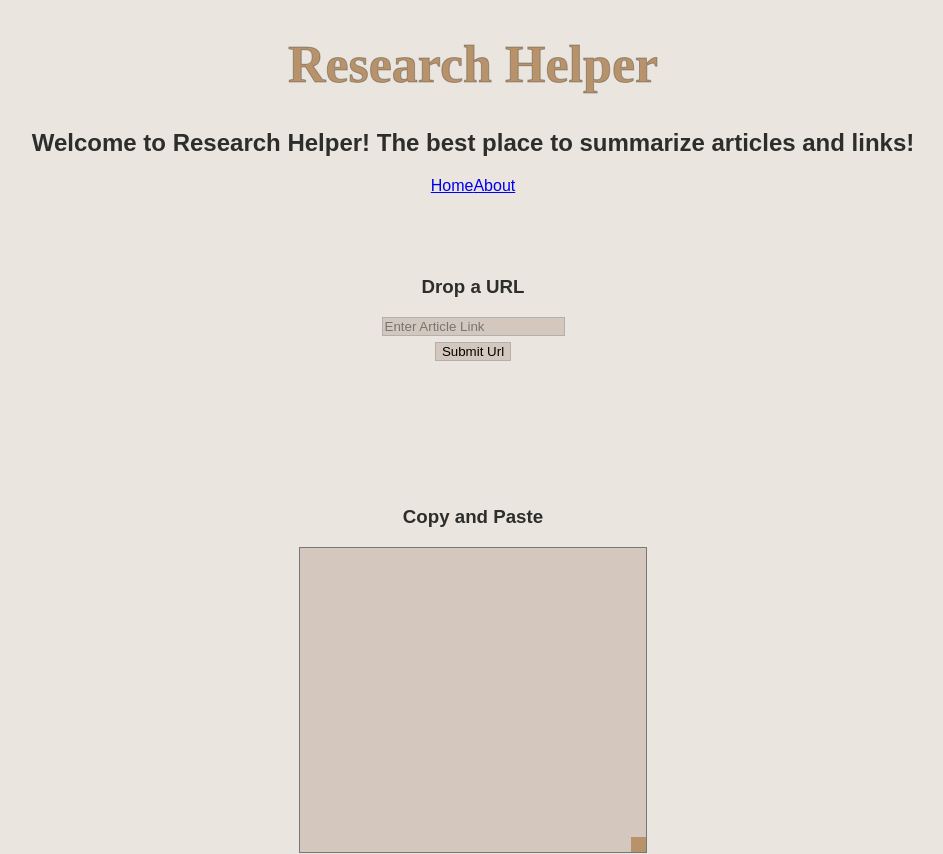
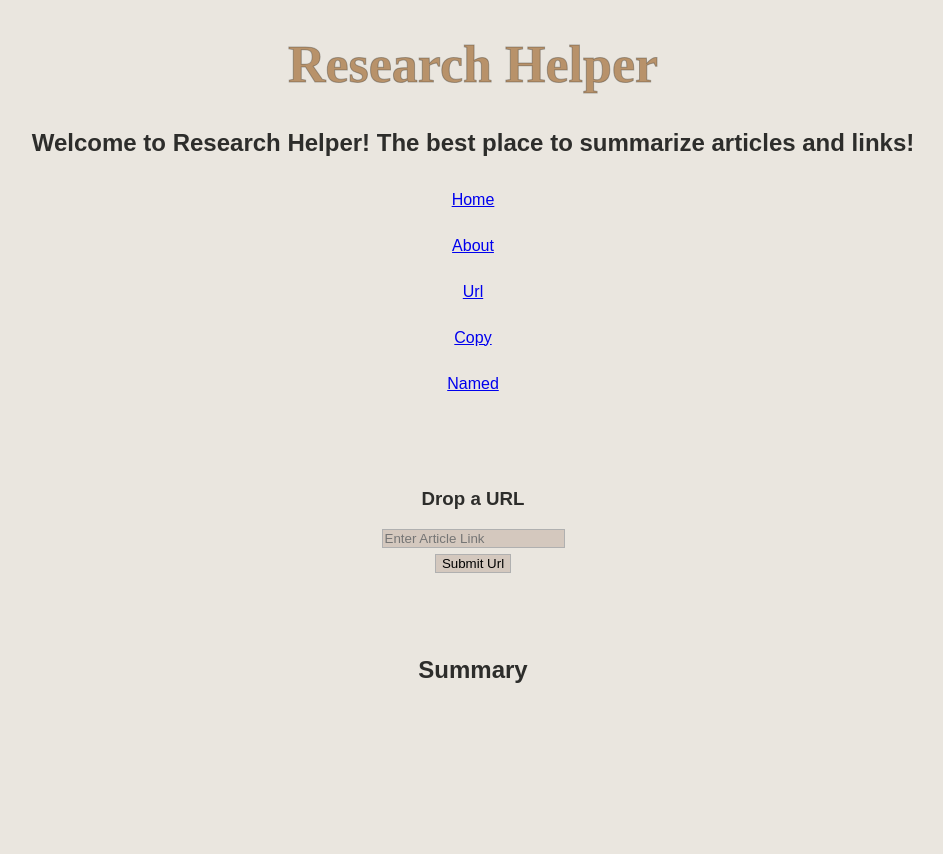
Before and after one commit to jww2145/Paper-Summarizer, a React (Create React App) app: page /Url in a window 1280 px wide. Before the commit this address led to /. Shown: the top 854 px of the page, without its empty margins (167-1110 px from the left). After the commit the page ends 800 px from the top, so only its background shows below. Built offline with nearby package versions, Linux system fonts and the light colour scheme; a web font is replaced by a local one.

Commit message:
debug setWhichDisplay

```diff
--- a/src/App.js
+++ b/src/App.js
@@ -6,6 +6,9 @@ import About from "./Components/About";
 import Fourohfour from "./Components/Fourohfour";
 import Navbar from "./Components/Navbar"
 import "./styles/App.css"
+import Copy from "./Components/Copy";
+import Named from "./Components/Named";
+import Url from "./Components/Url";
 
 
 function App() {
@@ -25,6 +28,9 @@ function App() {
         <Route path='/' element={<Home />} />
         <Route path='/about' element={<About/>} />
         <Route path='*' element={<Fourohfour/>} />
+        <Route path='/Url' element={<Url/>} />
+        <Route path='/Copy' element={<Copy/>} />
+        <Route path='/Named' element={<Named/>} />
         </Routes>
 
     </div>
--- a/src/Components/ArticleContainer.js
+++ b/src/Components/ArticleContainer.js
@@ -4,71 +4,16 @@ import PieChart from "./PieChart"
 import { Chart } from "react-google-charts";
 
 
-function ArticleContainer({summary, whichDisplay, data}) {
+function ArticleContainer({summary}) {
 
   const showSummary = summary.map(item => <Sentence key = {item.rank} item={item} />)
 
-  const displayChart = whichDisplay === 'ner'
-
-  console.log(data)
-
-  let top = []
-
-  if(displayChart){
-    top.push(data[0])
-
-    let newArray = data.slice(1)
-
-    let sum = 0
-
-    newArray.forEach(arr => {
-        sum += arr[1]
-    })
-
-    let average = sum / (data.length - 1)
-    let others = 0
-
-    data.forEach(arr => {
-      if(arr[1] > average){
-        top.push(arr)
-      }else{
-        others++
-      }
-    })
-
-    top.push(['Others', others])
-  }
-
-  const options = {
-    chartArea:{
-      width: '100%',
-      height: '80%',
-    },
-    colors: ['#AF9f8C', '#7F867B', '#C7C7BB', '#D4C8BE', 'D4BAB0', '#7F867B', '#C1ABAD', '#C7C7BB', '#BA494B', '#E5CBC1', '#F0E7DA', '#A6B4B3', '#E3E4E0'],
-    is3D: true,
-    backgroundColor: {
-        fill: '#EFEDE7',
-        stroke: '#b0b0b0',
-        strokeWidth: 2
-      },
-    legend: { position: "bottom" }
-  };
 
 
   return (
-    <div>
-      {!displayChart && <div id='summary-container'>
-        <h2>{displayChart ? 'Named Entities' : 'Summary'}</h2>
+    <div id='summary-container'>
+        <h2>Summary</h2>
           {showSummary}
-      </div>}
-      {displayChart && <div id = "chart-container">
-        <h2>{displayChart ? 'Named Entities' : 'Summary'}</h2>
-        {<Chart
-            chartType = "PieChart"
-            data = {top}
-            options = {options}
-          />}
-      </div>}
     </div>
   )
 }
--- /dev/null
+++ b/src/Components/ChartContainer.js
@@ -0,0 +1,61 @@
+import React from 'react'
+import Chart from 'react-google-charts'
+
+function ChartContainer({data}) {
+
+    let top = []
+
+
+      top.push(data[0])
+
+      let newArray = data.slice(1)
+
+      let sum = 0
+
+      newArray.forEach(arr => {
+          sum += arr[1]
+      })
+
+      let average = sum / (data.length - 1)
+      let others = 0
+
+      data.forEach(arr => {
+        if(arr[1] > average){
+          top.push(arr)
+        }else{
+          others++
+        }
+      })
+
+      top.push(['Others', others])
+
+
+    const options = {
+      chartArea:{
+        width: '100%',
+        height: '80%',
+      },
+      colors: ['#AF9f8C', '#7F867B', '#C7C7BB', '#D4C8BE', 'D4BAB0', '#7F867B', '#C1ABAD', '#C7C7BB', '#BA494B', '#E5CBC1', '#F0E7DA', '#A6B4B3', '#E3E4E0'],
+      is3D: true,
+      backgroundColor: {
+          fill: '#EFEDE7',
+          stroke: '#b0b0b0',
+          strokeWidth: 2
+        },
+      legend: { position: "bottom" }
+    };
+
+
+  return (
+    <div id = "chart-container">
+        <h2>Named Entities</h2>
+        <Chart
+            chartType = "PieChart"
+            data = {top}
+            options = {options}
+          />
+      </div>
+  )
+}
+
+export default ChartContainer
--- /dev/null
+++ b/src/Components/Copy.js
@@ -0,0 +1,33 @@
+import React, {useState} from 'react'
+import ArticleContainer from './ArticleContainer'
+import PostArticle from './PostArticle'
+
+
+function Copy() {
+    const [body, setBody] = useState([])
+    const [displayActive, setDisplayActive] = useState(false)
+
+    const summarizePaste = (article) => {
+        fetch(`https://api.intellexer.com/summarizeText?apikey=${process.env.REACT_APP_API_KEY}&conceptsRestriction=7&returnedTopicsCount=2&summaryRestriction=7&textStreamLength=1000`,{
+            method: 'POST',
+            body: JSON.stringify(article)
+        })
+        .then(res => res.json())
+        .then(data => {
+          if(data.items){
+            setBody(data.items)
+          }else{
+            setDisplayActive(false)
+          }
+        })
+    }
+
+  return (
+    <div>
+         {!displayActive && <PostArticle  setDisplayActive = {setDisplayActive} summarizePaste={summarizePaste}/>}
+         <ArticleContainer summary={body}/>
+    </div>
+  )
+}
+
+export default Copy
--- a/src/Components/Home.js
+++ b/src/Components/Home.js
@@ -4,73 +4,12 @@ import ArticleContainer from "./ArticleContainer";
 import PostArticle from "./PostArticle"
 import Ner from "./Ner";
 
+
 function Home() {
-
-  const [summary, setSummary] = useState([])
-  const [namedData, setNamedData] = useState([])
-  const [body, setBody] = useState([])
-  const [displayActive,setDisplayActive] = useState(false)
-  const [whichDisplay, setWhichDisplay] = useState('')
-
-
-  const postArticle = (newArticle) => {
-    fetch(`http://api.intellexer.com/summarize?apikey=${process.env.REACT_APP_API_KEY}&conceptsRestrictions=7&summaryRestriction=7&url=${newArticle.url}`)
-      .then(res => res.json())
-      .then(newSummary => {
-        if(newSummary.items){
-           setSummary(newSummary.items)
-        }else{
-           setDisplayActive(false)
-         }
-      })
-    }
-
-
-  const summarizePaste = (article) => {
-      fetch(`https://api.intellexer.com/summarizeText?apikey=${process.env.REACT_APP_API_KEY}&conceptsRestriction=7&returnedTopicsCount=2&summaryRestriction=7&textStreamLength=1000`,{
-          method: 'POST',
-          body: JSON.stringify(article)
-      })
-      .then(res => res.json())
-      .then(data => {
-        if(data.items){
-          setBody(data.items)
-        }else{
-          setDisplayActive(false)
-        }
-      })
-  }
-
-  const recognizeEntity = (newEntity) => {
-    fetch(`https://api.intellexer.com/recognizeNe?apikey=${process.env.REACT_APP_API_KEY}&loadNamedEntities=true&url=${newEntity.ner}`)
-    .then(res => res.json())
-    .then(reData => {
-      if(reData.entities){
-        setNamedData(reData.entities)
-      }else{
-        setDisplayActive(false)
-      }
-    })
-  }
-
-  let output = [['Entities', 'Appearances']]
-
-  namedData.forEach(entity => {
-    if(entity.type == 1){
-      output.push([`${entity.text}`, entity.sentenceIds.length])
-    }
-  })
-
-  let subject = whichDisplay === 'url' ? summary : (whichDisplay === 'copy' ? body : namedData)
-
   return (
 
     <div className='test'>
-      {!displayActive && <ArticleSummarizer setWhichDisplay = {setWhichDisplay} setDisplayActive = {setDisplayActive} postArticle={postArticle}/>}
-        {!displayActive && <PostArticle setWhichDisplay = {setWhichDisplay} setDisplayActive = {setDisplayActive} summarizePaste={summarizePaste}/>}
-        {!displayActive && <Ner setWhichDisplay = {setWhichDisplay} setDisplayActive = {setDisplayActive} recognizeEntity={recognizeEntity}/>}
 
-        {displayActive && <ArticleContainer  data = {output} summary={subject} whichDisplay = {whichDisplay}/>}
 
     </div>
   )
--- /dev/null
+++ b/src/Components/Named.js
@@ -0,0 +1,38 @@
+import React, {useState} from 'react'
+import ChartContainer from './ChartContainer'
+import Ner from './Ner'
+
+function Named() {
+    const [namedData, setNamedData] = useState([])
+
+    const [displayActive,setDisplayActive] = useState(false)
+
+    const recognizeEntity = (newEntity) => {
+        fetch(`https://api.intellexer.com/recognizeNe?apikey=${process.env.REACT_APP_API_KEY}&loadNamedEntities=true&url=${newEntity.ner}`)
+        .then(res => res.json())
+        .then(reData => {
+          if(reData.entities){
+            setNamedData(reData.entities)
+          }else{
+            setDisplayActive(false)
+          }
+        })
+      }
+
+      let output = [['Entities', 'Appearances']]
+
+      namedData.forEach(entity => {
+        if(entity.type == 1){
+          output.push([`${entity.text}`, entity.sentenceIds.length])
+        }
+      })
+
+  return (
+    <div>
+        {!displayActive && <Ner  setDisplayActive = {setDisplayActive} recognizeEntity={recognizeEntity}/>}
+        <ChartContainer  data={output}/>
+    </div>
+  )
+}
+
+export default Named
--- a/src/Components/Navbar.js
+++ b/src/Components/Navbar.js
@@ -2,11 +2,13 @@ import {Link} from 'react-router-dom'
 
 function Navbar() {
   return (
-    <div>
-        <Link to="/">Home</Link>
-        <Link to="/about">About</Link>
-
-    </div>
+    <ul className='navbar'>
+       <li className='navbar-link'><Link to="/">Home</Link></li>
+      <li className='navbar-link'><Link to="/about">About</Link></li>
+      <li className='navbar-link'><Link to="/Url">Url</Link></li>
+      <li className='navbar-link'><Link to="/Copy">Copy</Link></li>
+      <li className='navbar-link'><Link to="/Named">Named</Link></li>
+    </ul>
   )
 }
 
--- /dev/null
+++ b/src/Components/Url.js
@@ -0,0 +1,32 @@
+import React, {useState} from 'react'
+import ArticleContainer from './ArticleContainer'
+import ArticleSummarizer from './ArticleSummarizer'
+
+function Url() {
+
+    const [summary, setSummary] = useState([])
+    const [displayActive,setDisplayActive] = useState(false)
+
+    const postArticle = (newArticle) => {
+        fetch(`http://api.intellexer.com/summarize?apikey=${process.env.REACT_APP_API_KEY}&conceptsRestrictions=7&summaryRestriction=7&url=${newArticle.url}`)
+          .then(res => res.json())
+          .then(newSummary => {
+            if(newSummary.items){
+               setSummary(newSummary.items)
+            }else{
+               setDisplayActive(false)
+             }
+          })
+        }
+
+
+
+  return (
+    <div>
+        {!displayActive && <ArticleSummarizer  setDisplayActive = {setDisplayActive} postArticle={postArticle}/>}
+        <ArticleContainer   summary={summary} />
+    </div>
+  )
+}
+
+export default Url
--- a/src/styles/App.css
+++ b/src/styles/App.css
@@ -88,3 +88,17 @@ input{
     margin:auto;
 
 }
+
+ul{
+    list-style-type: none;
+  margin: 0;
+  padding: 0;
+}
+
+li{
+    display: block;
+    color: white;
+    text-align: center;
+    padding: 14px 16px;
+    text-decoration: none;
+}
```
